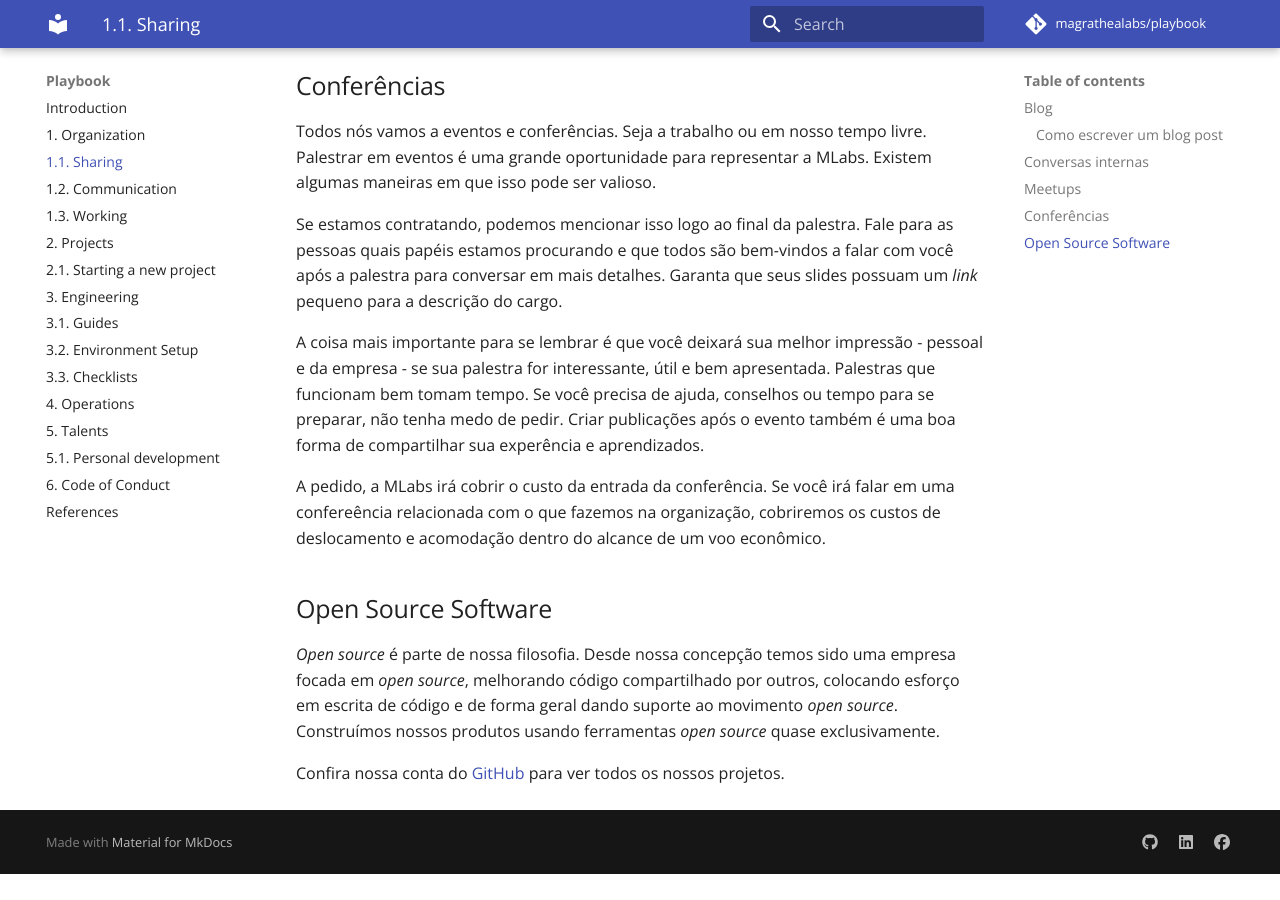
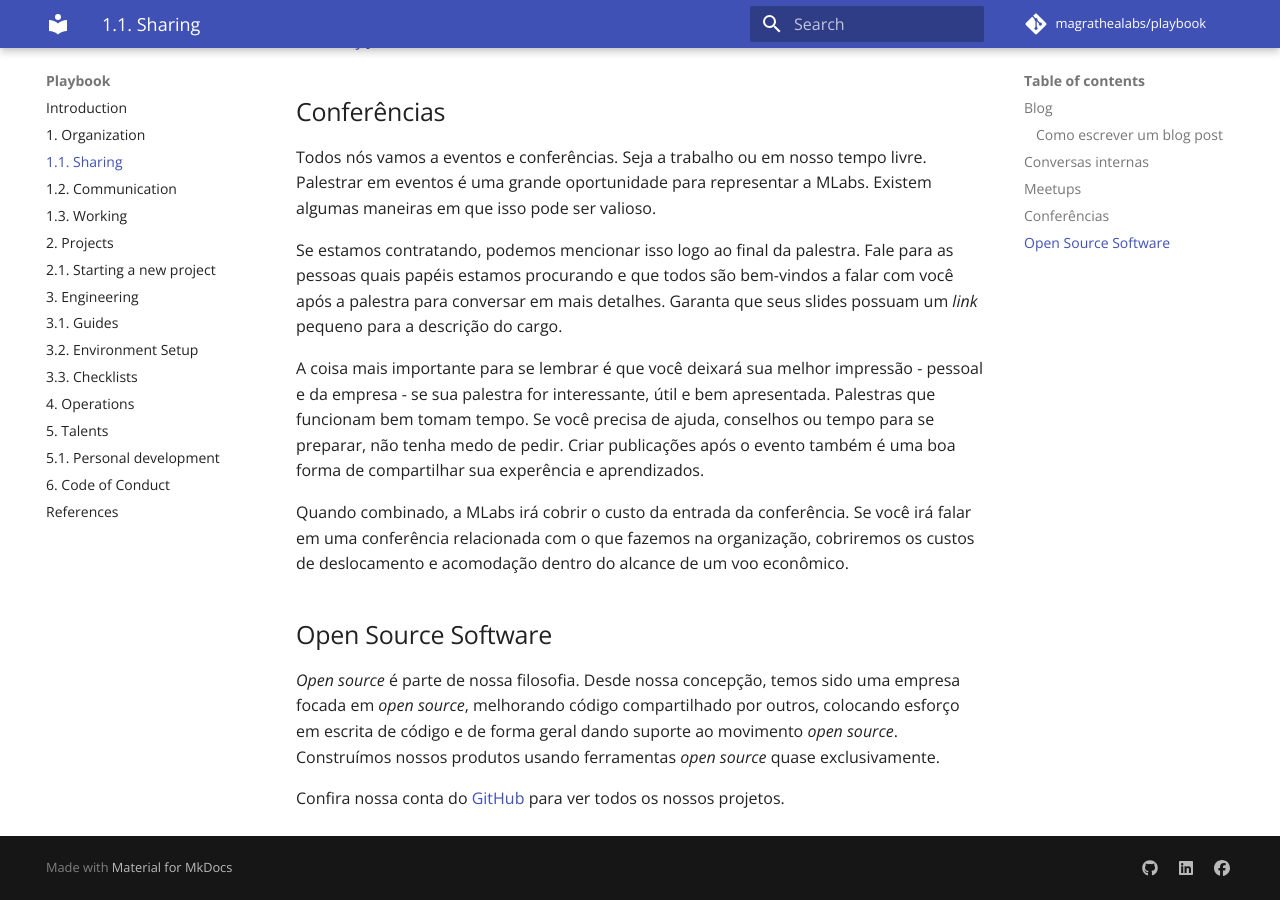
Before and after one commit to magrathealabs/playbook, an MkDocs documentation site: the page built from docs/1.1-sharing.md, in a window 1280 px wide and 900 px high, scrolled down 1347 px. Built offline with MkDocs 1.6.1 and Material for MkDocs 9.7.7, drawn with Linux system fonts in a browser that asks for light colours; comment, search, counter and statistics services are not loaded; before the commit the page ends 2221 px from its top, so only the background shows below that; some of the changed text lies outside the part shown.

Commit message:
Apply suggestions from code review
Co-Authored-By: alfakini <fachini@magrathealabs.com>

```diff
--- a/docs/1.1-sharing.md
+++ b/docs/1.1-sharing.md
@@ -42,10 +42,10 @@ Se estamos contratando, podemos mencionar isso logo ao final da palestra. Fale p
 
 A coisa mais importante para se lembrar é que você deixará sua melhor impressão - pessoal e da empresa - se sua palestra for interessante, útil e bem apresentada. Palestras que funcionam bem tomam tempo. Se você precisa de ajuda, conselhos ou tempo para se preparar, não tenha medo de pedir. Criar publicações após o evento também é uma boa forma de compartilhar sua experência e aprendizados.
 
-A pedido, a MLabs irá cobrir o custo da entrada da conferência. Se você irá falar em uma confereência relacionada com o que fazemos na organização, cobriremos os custos de deslocamento e acomodação dentro do alcance de um voo econômico.
+Quando combinado, a MLabs irá cobrir o custo da entrada da conferência. Se você irá falar em uma conferência relacionada com o que fazemos na organização, cobriremos os custos de deslocamento e acomodação dentro do alcance de um voo econômico.
 
 ## Open Source Software
 
-_Open source_ é parte de nossa filosofia. Desde nossa concepção temos sido uma empresa focada em _open source_, melhorando código compartilhado por outros, colocando esforço em escrita de código e de forma geral dando suporte ao movimento _open source_. Construímos nossos produtos usando ferramentas _open source_ quase exclusivamente.
+_Open source_ é parte de nossa filosofia. Desde nossa concepção, temos sido uma empresa focada em _open source_, melhorando código compartilhado por outros, colocando esforço em escrita de código e de forma geral dando suporte ao movimento _open source_. Construímos nossos produtos usando ferramentas _open source_ quase exclusivamente.
 
 Confira nossa conta do [GitHub](http://github.com/magrathealabs/) para ver todos os nossos projetos.
```
Also changed, not shown: other parts of docs/1.1-sharing.md (+1 -1 lines).
